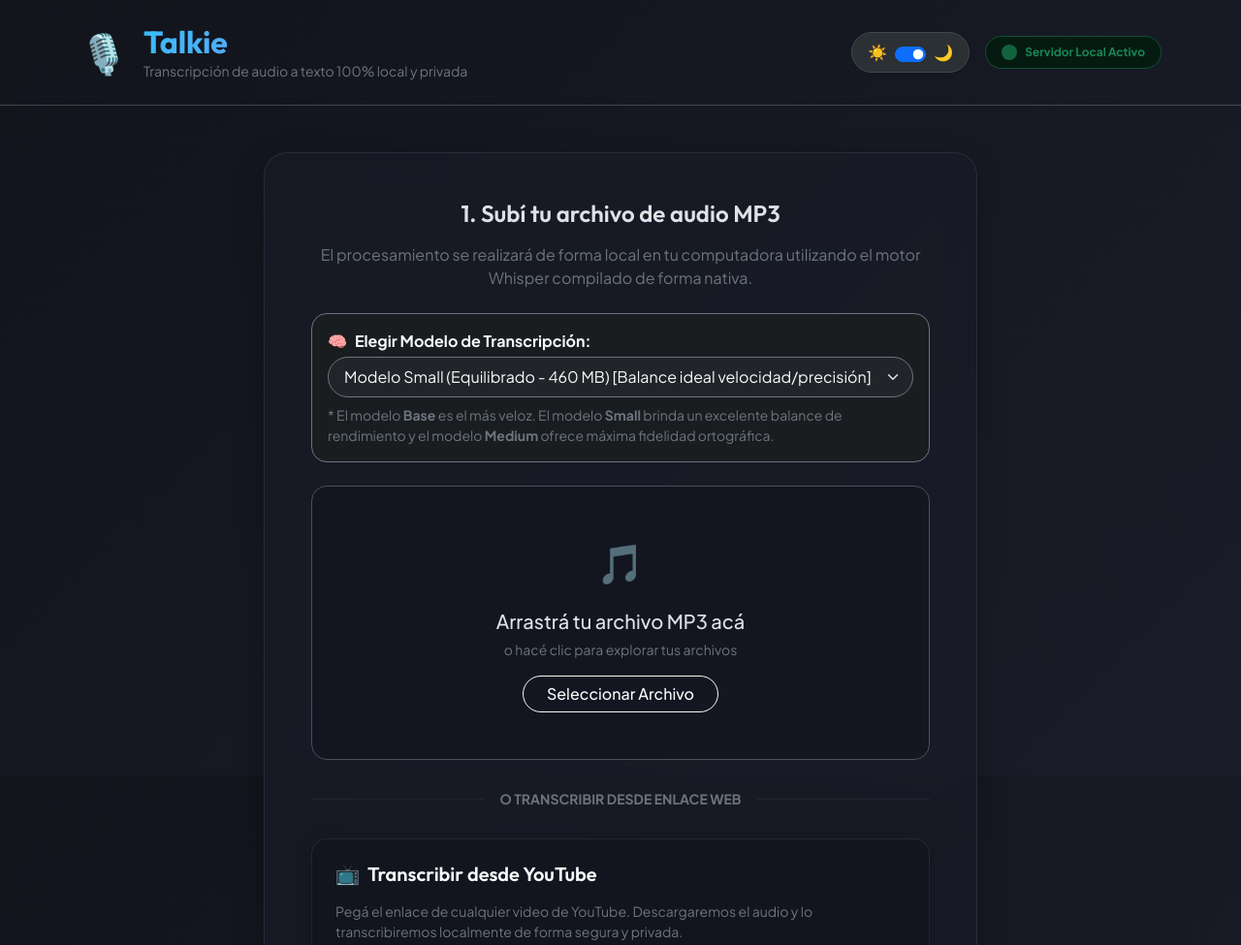
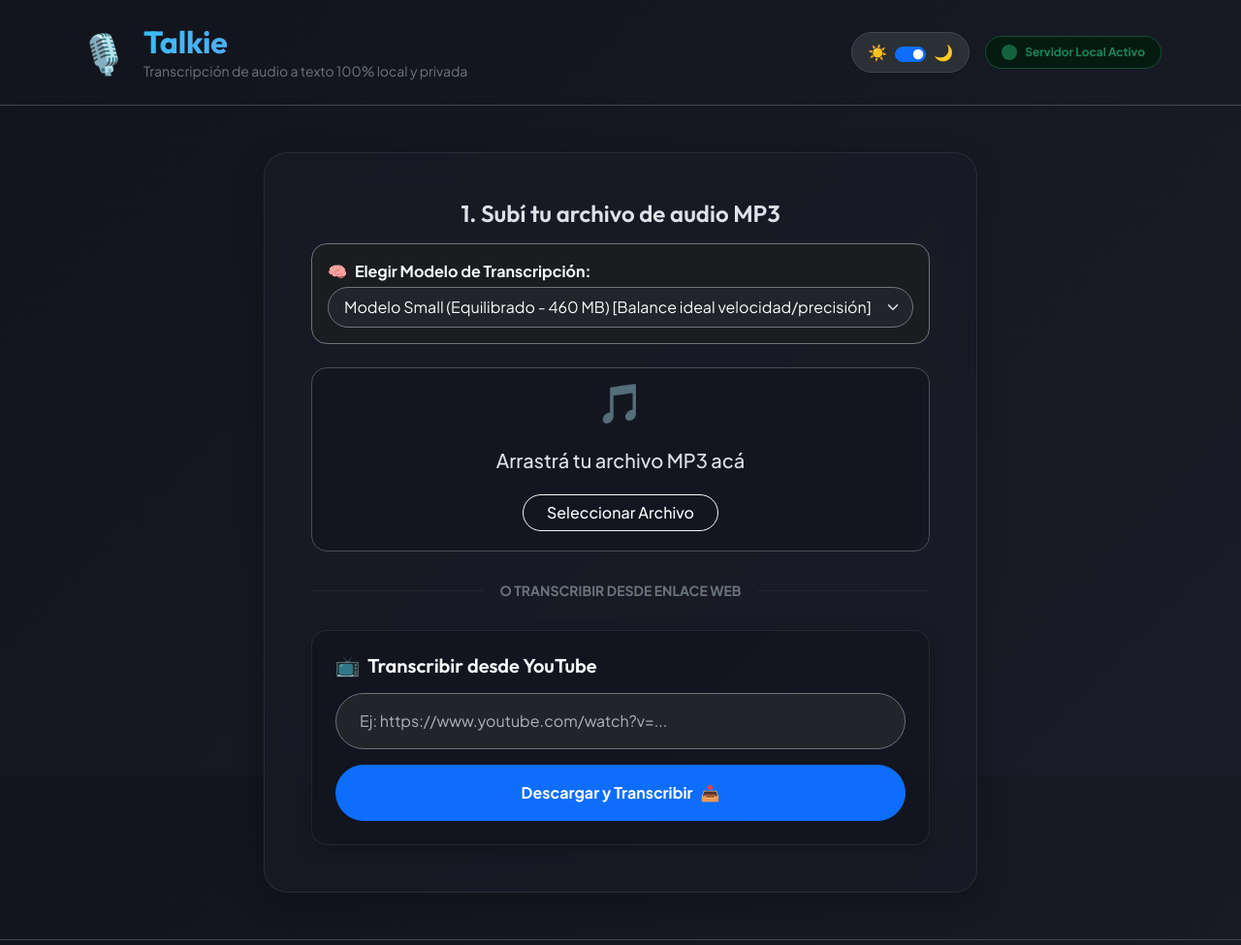
Before and after one commit to juanmaioli/talkie, a website: page public/index.html in a window 1280 px wide. Shown: the top 975 px of the page at 97% size. Drawn offline with nearby package versions, Linux system fonts and the light colour scheme.

Commit message:
🎨 style: simplificar interfaz visual y optimizar espaciados para accesibilidad

```diff
--- a/package.json
+++ b/package.json
@@ -1,6 +1,6 @@
 {
   "name": "talkie",
-  "version": "1.4.0",
+  "version": "1.4.1",
   "description": "Aplicación web accesible de transcripción local de MP3 utilizando Whisper.cpp",
   "main": "server.js",
   "scripts": {
--- a/public/index.html
+++ b/public/index.html
@@ -52,7 +52,6 @@
       <section class="col-lg-8" aria-labelledby="upload-section-title">
         <div class="card card-premium p-4 p-md-5 text-center">
           <h2 id="upload-section-title" class="h4 mb-3 fw-semibold">1. Subí tu archivo de audio MP3</h2>
-          <p class="text-secondary mb-4">El procesamiento se realizará de forma local en tu computadora utilizando el motor Whisper compilado de forma nativa.</p>
 
           <!-- Selector de modelo accesible -->
           <div class="mb-4 text-start bg-dark-subtle p-3 rounded-4 border border-secondary">
@@ -64,17 +63,14 @@
               <option value="small" selected>Modelo Small (Equilibrado - 460 MB) [Balance ideal velocidad/precisión]</option>
               <option value="base">Modelo Base (Ultra Rápido - 140 MB) [Ideal para audios largos/velocidad]</option>
             </select>
-            <div class="form-text text-secondary mt-2 small">
-              * El modelo <strong>Base</strong> es el más veloz. El modelo <strong>Small</strong> brinda un excelente balance de rendimiento y el modelo <strong>Medium</strong> ofrece máxima fidelidad ortográfica.
-            </div>
+
           </div>
 
           <!-- Zona de arrastre accesible -->
-          <div id="drop-zone" class="drop-zone d-flex flex-column align-items-center justify-content-center p-5 rounded-4 border border-dashed cursor-pointer" tabindex="0" role="button" aria-label="Subir archivo de audio MP3. Presioná enter para seleccionar un archivo o arrastralo aquí.">
+          <div id="drop-zone" class="drop-zone d-flex flex-column align-items-center justify-content-center p-1 rounded-4 border border-dashed cursor-pointer" tabindex="0" role="button" aria-label="Subir archivo de audio MP3. Presioná enter para seleccionar un archivo o arrastralo aquí.">
             <span class="fs-1 mb-3 text-secondary" aria-hidden="true">🎵</span>
             <p class="fs-5 fw-medium mb-1">Arrastrá tu archivo MP3 acá</p>
-            <p class="text-secondary small mb-3">o hacé clic para explorar tus archivos</p>
-            <span class="btn btn-outline-light rounded-pill px-4" id="select-file-btn">Seleccionar Archivo</span>
+            <span class="btn btn-outline-light rounded-pill px-4 m-3" id="select-file-btn">Seleccionar Archivo</span>
             <input type="file" id="audio-input" accept="audio/mpeg, audio/mp3" class="d-none">
           </div>
 
@@ -90,8 +86,6 @@
             <h3 class="h5 fw-semibold text-light mb-3 d-flex align-items-center gap-2">
               <span aria-hidden="true">📺</span> Transcribir desde YouTube
             </h3>
-            <p class="text-secondary small mb-3">Pegá el enlace de cualquier video de YouTube. Descargaremos el audio y lo transcribiremos localmente de forma segura y privada.</p>
-
             <div class="mb-3">
               <label for="youtube-url" class="form-label visually-hidden">URL del video de YouTube</label>
               <input type="url" id="youtube-url" class="form-control bg-dark text-light border-secondary rounded-pill px-4 py-3" placeholder="Ej: https://www.youtube.com/watch?v=..." aria-label="Pegar enlace de video de YouTube aquí">
```
Also changed, not shown: README.md.
